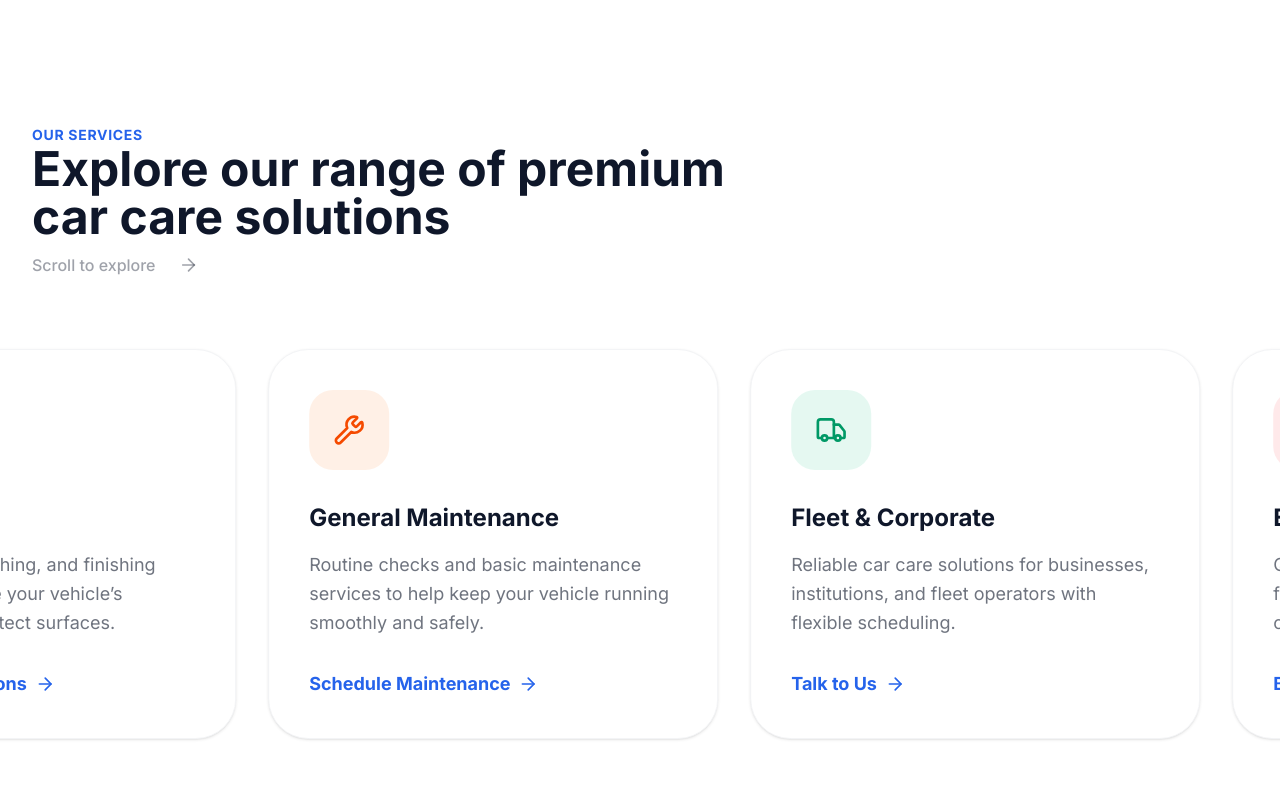
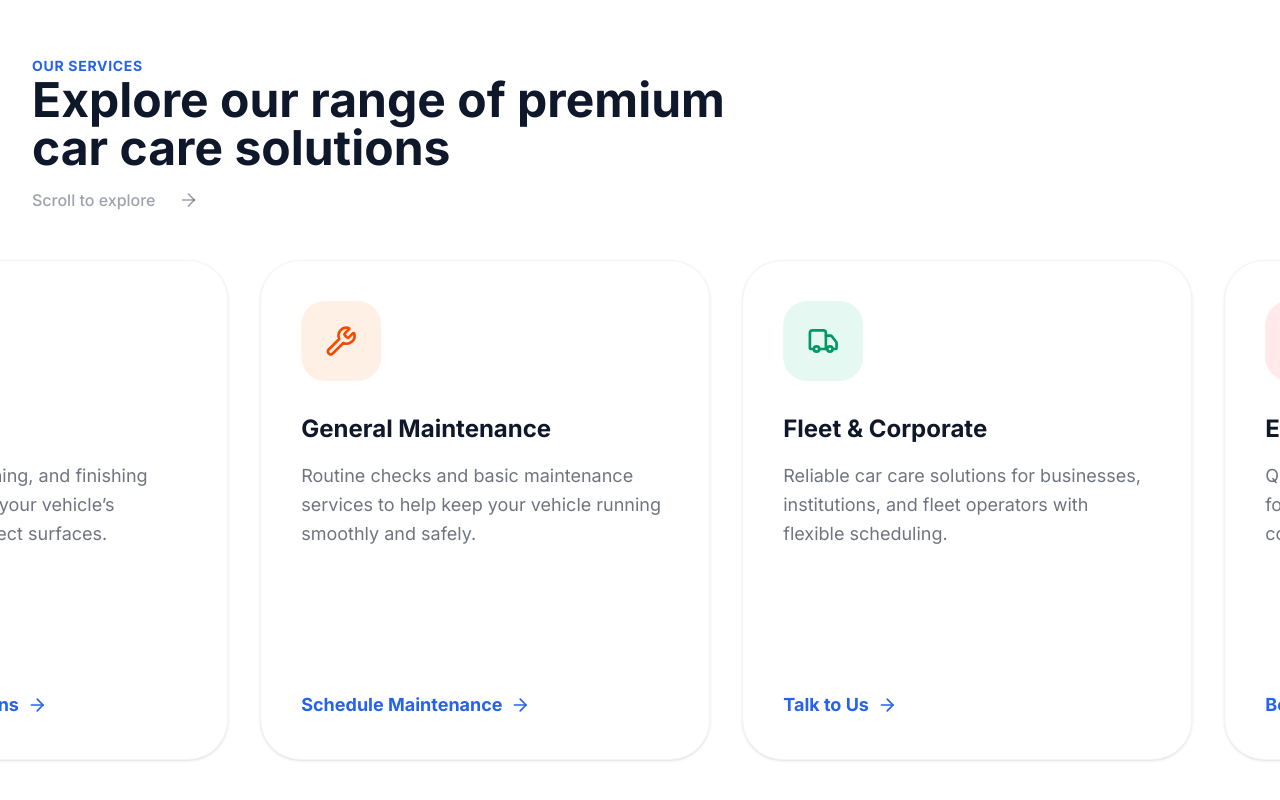
Before and after one commit to seifRashid/carFiti, a Next.js app: page / in a window 1280 px wide. Shown: the part 1828-2628 px from the top of the page. Built offline with nearby package versions, Linux system fonts and the light colour scheme.

Commit message:
Remove clipping effect on Services section

```diff
--- a/app/page.tsx
+++ b/app/page.tsx
@@ -8,7 +8,7 @@ import Footer from "@/components/Footer";
 
 export default function Home() {
   return (
-    <main className="min-h-screen">
+    <main className="min-h-screen overflow-x-hidden sm:overflow-x-visible">
       <Navbar />
       <Hero />
       <div id="about">
--- a/components/Services.tsx
+++ b/components/Services.tsx
@@ -57,8 +57,11 @@ export default function Services() {
   const x = useTransform(scrollYProgress, [0, 1], ["0%", "-60%"]);
 
   return (
-    <section ref={targetRef} id="services" className="relative h-auto lg:h-[500vh] bg-white z-10 pt-24">
-      <div className="lg:sticky lg:top-0 h-auto lg:h-screen flex flex-col justify-center pt-10 pb-20 lg:pt-20 lg:pb-40 overflow-hidden">
+    <section ref={targetRef} id="services" className="relative h-auto lg:h-[500vh] bg-white z-10 mt-10">
+  {/* REMOVED: overflow-hidden and fixed h-screen constraints */}
+  {/* ADDED: min-h-screen to allow expansion if content is tall */}
+  <div className="lg:sticky lg:top-0 min-h-screen h-auto flex flex-col justify-center py-12 md:py-20 lg:py-0">
+
     <div className="max-w-7xl mx-auto px-4 sm:px-6 lg:px-8 w-full mb-8 lg:mb-12">
       <div className="max-w-3xl">
         <motion.h2
@@ -74,11 +77,13 @@ export default function Services() {
           whileInView={{ opacity: 1, x: 0 }}
           viewport={{ once: true }}
           transition={{ delay: 0.1 }}
-              className="text-3xl md:text-5xl font-bold text-charcoal mb-3"
+          className="text-3xl md:text-5xl font-bold text-charcoal"
         >
           Explore our range of premium car care solutions
         </motion.h3>
-            <div className="hidden lg:flex items-center space-x-4 text-charcoal/40 font-medium">
+
+        {/* Helper text with better spacing */}
+        <div className="hidden lg:flex items-center space-x-4 text-charcoal/40 font-medium mt-4">
           <span>Scroll to explore</span>
           <motion.div
             animate={{ x: [0, 10, 0] }}
@@ -91,13 +96,14 @@ export default function Services() {
     </div>
 
     {/* Desktop Horizontal Scroll Area */}
-        <div className="hidden lg:flex">
-          <motion.div style={{ x }} className="flex gap-8 px-8 py-6">
+    {/* ADDED: overflow-x-clip instead of overflow-hidden to allow vertical shadows to show */}
+    <div className="hidden lg:flex overflow-x-clip pb-10">
+      <motion.div style={{ x }} className="flex gap-8 px-8">
         {services.map((service, index) => (
           <motion.div
             key={service.title}
             whileHover={{ y: -10, scale: 1.02 }}
-                className="w-[450px] shrink-0 bg-white p-10 rounded-[40px] border border-gray-100 shadow-sm hover:shadow-2xl transition-all flex flex-col min-h-full"
+            className="w-[450px] shrink-0 bg-white p-10 rounded-[40px] border border-gray-100 shadow-sm hover:shadow-2xl transition-all flex flex-col h-full min-h-[500px]"
           >
             <div className={`w-20 h-20 rounded-3xl ${service.color} flex items-center justify-center mb-8`}>
               {service.icon}
@@ -108,7 +114,7 @@ export default function Services() {
             </p>
             <Link
               href={service.href}
-                  className="inline-flex items-center text-primary font-bold group text-lg"
+              className="inline-flex items-center text-primary font-bold group text-lg mt-auto"
             >
               <span>{service.cta}</span>
               <ArrowRight size={20} className="ml-2 transition-transform group-hover:translate-x-1" />
@@ -119,7 +125,7 @@ export default function Services() {
     </div>
 
     {/* Mobile Vertical Stack Area */}
-        <div className="flex flex-col gap-6 px-4 sm:px-6 lg:hidden">
+    <div className="flex flex-col gap-6 px-4 sm:px-6 lg:hidden pb-20">
       {services.map((service, index) => (
         <motion.div
           key={service.title}
```
Lines whose indentation alone changed are shown as unchanged.
